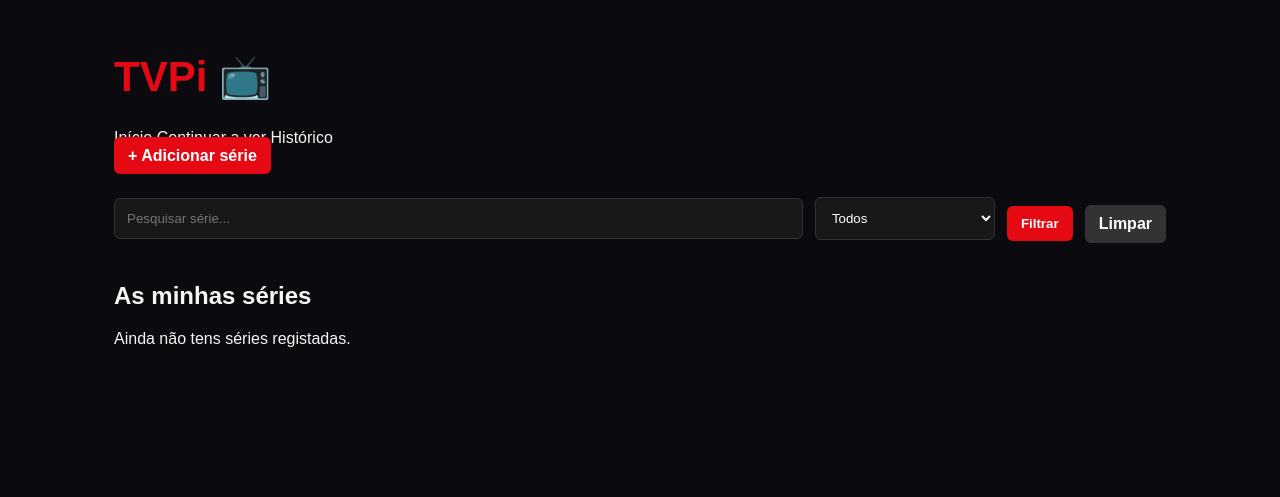
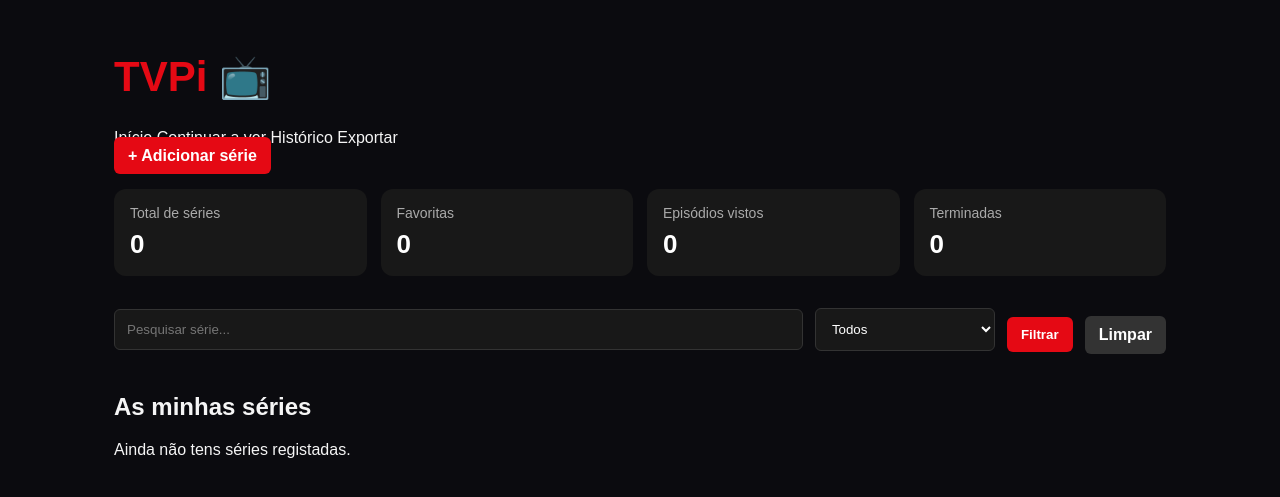
Before and after one commit to Diogo-Viegas/tvpi, a Flask app: page / in a window 1280 px wide. Shown: the top 497 px of the page. Run offline with Flask 3, Linux system fonts and the light colour scheme; data that the repository does not hold is empty.

Commit message:
feat: import all seasons from TMDB and export data to json

```diff
--- a/app.py
+++ b/app.py
@@ -1,7 +1,10 @@
+import json
+from tmdb import get_tv_details
 from tmdb import search_tv_show
 from flask import Flask, render_template, request, redirect, url_for
 from database import get_db, init_db
 from tmdb import get_season_episodes
+from flask import Response
 
 app = Flask(__name__)
 
@@ -33,13 +36,24 @@ def index():
 
     db = get_db()
     series = db.execute(query, params).fetchall()
+    stats = db.execute(
+    """
+    SELECT
+        (SELECT COUNT(*) FROM series) AS total_series,
+        (SELECT COUNT(*) FROM series WHERE favorite = 1) AS favorite_series,
+        (SELECT COUNT(*) FROM episodes) AS total_episodes,
+        (SELECT COUNT(*) FROM episodes WHERE watched = 1) AS watched_episodes,
+        (SELECT COUNT(*) FROM series WHERE status = 'terminado') AS completed_series
+    """
+    ).fetchone()
     db.close()
 
     return render_template(
         "index.html",
         series=series,
         search=search,
-        status=status
+        status=status,
+        stats=stats
     )
 
 @app.route("/add", methods=["GET", "POST"])
@@ -368,6 +382,64 @@ def toggle_favorite(series_id):
     db.close()
 
     return redirect(url_for("series_detail", series_id=series_id))
+@app.route("/export")
+def export_data():
+    db = get_db()
+
+    series = db.execute("SELECT * FROM series").fetchall()
+    episodes = db.execute("SELECT * FROM episodes").fetchall()
+
+    db.close()
+
+    data = {
+        "series": [dict(s) for s in series],
+        "episodes": [dict(e) for e in episodes]
+    }
+
+    json_data = json.dumps(data, indent=2)
+
+    return Response(
+        json_data,
+        mimetype="application/json",
+        headers={"Content-Disposition": "attachment;filename=tvpi_backup.json"}
+    )
+@app.route("/series/<int:series_id>/import-all-seasons", methods=["POST"])
+def import_all_seasons(series_id):
+    db = get_db()
+
+    show = db.execute(
+        "SELECT * FROM series WHERE id = ?",
+        (series_id,)
+    ).fetchone()
+
+    if not show or not show["tmdb_id"]:
+        db.close()
+        return "Série sem ligação TMDB", 400
+
+    details = get_tv_details(show["tmdb_id"])
+    seasons = details.get("seasons", [])
+
+    for season in seasons:
+        season_number = season.get("season_number")
+
+        if season_number == 0:
+            continue
+
+        episodes = get_season_episodes(show["tmdb_id"], season_number)
+
+        for ep in episodes:
+            db.execute(
+                """
+                INSERT OR IGNORE INTO episodes (series_id, season, episode, title)
+                VALUES (?, ?, ?, ?)
+                """,
+                (series_id, ep["season"], ep["episode"], ep["title"])
+            )
+
+    db.commit()
+    db.close()
+
+    return redirect(url_for("series_detail", series_id=series_id))
 
 if __name__ == "__main__":
     app.run(host="0.0.0.0", port=5000, debug=True)
--- a/static/style.css
+++ b/static/style.css
@@ -182,3 +182,27 @@ input, select {
     height: 8px;
     margin: 6px 0 0;
 }
+.dashboard {
+    display: grid;
+    grid-template-columns: repeat(auto-fit, minmax(160px, 1fr));
+    gap: 14px;
+    margin: 24px 0;
+}
+
+.stat-card {
+    background: #181818;
+    border-radius: 12px;
+    padding: 16px;
+}
+
+.stat-card span {
+    display: block;
+    color: #aaa;
+    font-size: 14px;
+    margin-bottom: 8px;
+}
+
+.stat-card strong {
+    font-size: 26px;
+    color: #fff;
+}
--- a/templates/base.html
+++ b/templates/base.html
@@ -12,6 +12,7 @@
             <a href="/">Início</a>
             <a href="/continue">Continuar a ver</a>
             <a href="/history">Histórico</a>
+            <a href="/export">Exportar</a>
         </nav>
         {% block content %}{% endblock %}
     </main>
--- a/templates/index.html
+++ b/templates/index.html
@@ -2,6 +2,27 @@
 
 {% block content %}
 <a class="btn" href="/add">+ Adicionar série</a>
+<section class="dashboard">
+    <div class="stat-card">
+        <span>Total de séries</span>
+        <strong>{{ stats["total_series"] }}</strong>
+    </div>
+
+    <div class="stat-card">
+        <span>Favoritas</span>
+        <strong>{{ stats["favorite_series"] }}</strong>
+    </div>
+
+    <div class="stat-card">
+        <span>Episódios vistos</span>
+        <strong>{{ stats["watched_episodes"] }}</strong>
+    </div>
+
+    <div class="stat-card">
+        <span>Terminadas</span>
+        <strong>{{ stats["completed_series"] }}</strong>
+    </div>
+</section>
 <form method="GET" class="filters">
     <input
         type="text"
--- a/templates/series_detail.html
+++ b/templates/series_detail.html
@@ -64,7 +64,11 @@
 
     <button type="submit">Importar episódios</button>
 </form>
-
+<form method="POST" action="/series/{{ show['id'] }}/import-all-seasons">
+    <button type="submit" class="btn secondary">
+        Importar todas as temporadas
+    </button>
+</form>
 <hr>
 
 <h3>Episódios</h3>
--- a/tmdb.py
+++ b/tmdb.py
@@ -77,3 +77,19 @@ def get_season_episodes(tmdb_id, season_number):
         })
 
     return result
+import time
+
+def get_tv_details(tmdb_id):
+    url = f"{TMDB_BASE_URL}/tv/{tmdb_id}"
+
+    headers = {
+        "Authorization": f"Bearer {TMDB_TOKEN}",
+        "accept": "application/json"
+    }
+
+    params = {"language": "pt-PT"}
+
+    response = requests.get(url, headers=headers, params=params, timeout=5)
+    response.raise_for_status()
+
+    return response.json()
```
